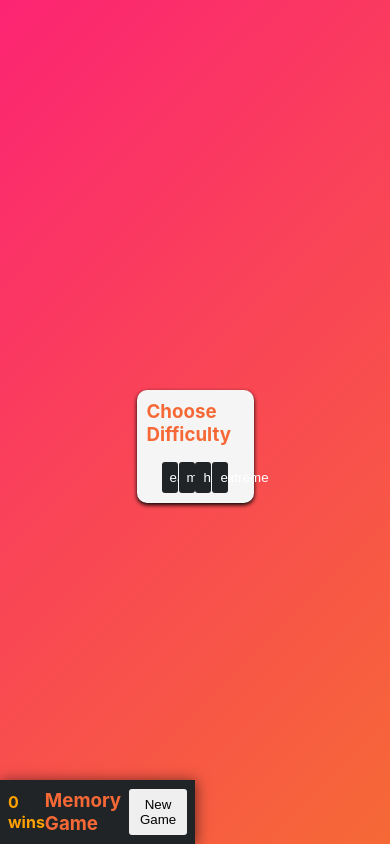
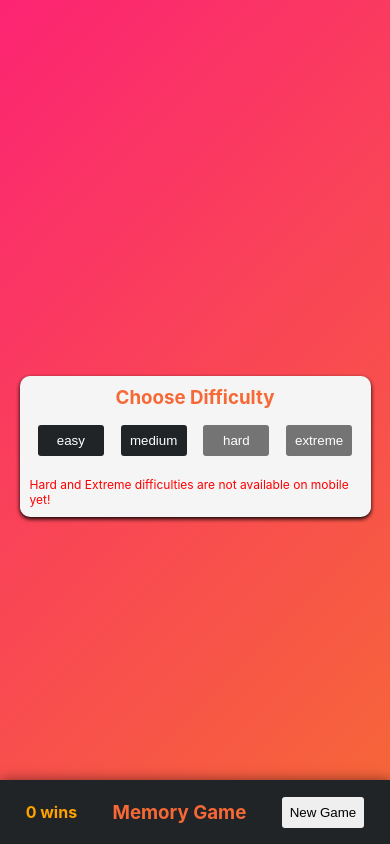
Before and after one commit to GiorgiUbiria/reactPWA, a React (Create React App) app: page / in a window 390 px wide. Built offline with nearby package versions, Linux system fonts and the light colour scheme.

Commit message:
Disabled the Hard and Extreme difficulties on mobile devices untill I find the way to place all the cards on the screen without problems. Fixed other mobile styles.

```diff
--- a/src/App.js
+++ b/src/App.js
@@ -3,6 +3,7 @@
 import Header from './components/Header';
 import DifficultyModal from './components/DifficultyModal';
 import shuffle from './utilities/shuffle';
+import useAppBadge from './hooks/useAppBadge';
 
 function App() {
   const [wins, setWins] = useState(0);
@@ -14,6 +15,7 @@
   const [showDifficultyModal, setShowDifficultyModal] = useState(true);
   const [timer, setTimer] = useState(60);
   const [gameOver, setGameOver] = useState(false);
+  const [screenWidth, setScreenWidth] = useState(window.innerWidth);
 
   const difficulties = useMemo(
     () => ({
@@ -24,6 +26,8 @@
     }),
     []
   );
+
+  const [setBadge, clearBadge] = useAppBadge();
 
   const handleClick = useCallback((card) => {
     if (gameOver) {
@@ -53,7 +57,8 @@
     setCards([]);
     setTimer(60);
     setGameOver(false);
-  }, [handleTurn]);
+    clearBadge();
+  }, [handleTurn, clearBadge]);
 
   const handleDifficultyChange = useCallback((newDifficulty) => {
     setDifficulty(newDifficulty);
@@ -125,8 +130,21 @@
       setWins((prevWins) => prevWins + 1);
       handleTurn();
       setCards((prevCards) => shuffle(prevCards.length));
+      setBadge();
     }
-  }, [cards, difficulty, handleTurn]);
+  }, [cards, difficulty, handleTurn, setBadge]);
+
+  useEffect(() => {
+    const handleResize = () => {
+      setScreenWidth(window.innerWidth);
+    };
+
+    window.addEventListener('resize', handleResize);
+
+    return () => {
+      window.removeEventListener('resize', handleResize);
+    };
+  }, []);
 
   return (
     <div className="main-body">
@@ -164,6 +182,7 @@
         <DifficultyModal
           difficulties={difficulties}
           onDifficultyChange={handleDifficultyChange}
+          screenWidth={screenWidth}
         />
       )}
     </div>
--- a/src/components/DifficultyModal.jsx
+++ b/src/components/DifficultyModal.jsx
@@ -1,23 +1,48 @@
-import React, { useMemo } from 'react';
+import React, { useMemo, useRef, useCallback } from 'react';
 
 const DifficultyModal = ({ difficulties, onDifficultyChange }) => {
+  const modalRef = useRef(null);
+
+  const handleButtonClick = useCallback(
+    (level) => {
+      if (window.innerWidth <= 720 && (level === 'hard' || level === 'extreme')) {
+        modalRef.current.classList.add('show-message');
+        setTimeout(() => {
+          modalRef.current.classList.remove('show-message');
+        }, 2000);
+      } else {
+        onDifficultyChange(level);
+      }
+    },
+    [onDifficultyChange]
+  );
+
   const difficultyButtons = useMemo(
     () =>
       Object.keys(difficulties).map((level) => (
-        <button key={level} onClick={() => onDifficultyChange(level)} className="difficulty-button">
+        <button
+          key={level}
+          onClick={() => handleButtonClick(level)}
+          className="difficulty-button"
+          disabled={window.innerWidth <= 720 && (level === 'hard' || level === 'extreme')}
+        >
           {level}
         </button>
       )),
-    [difficulties, onDifficultyChange]
+    [difficulties, handleButtonClick]
   );
 
   return (
-    <div className="modal">
+    <div className="modal" ref={modalRef}>
       <h3>Choose Difficulty</h3>
-      <div className="difficulty-buttons">{difficultyButtons}</div>
+      <div className="difficulty-buttons">
+        {difficultyButtons}
+      </div>
+      {window.innerWidth <= 720 && (
+        <p className="mobile-message">Hard and Extreme difficulties are not available on mobile yet!</p>
+      )}
     </div>
   );
 };
 
-
 export default DifficultyModal;
--- a/src/index.css
+++ b/src/index.css
@@ -103,13 +103,13 @@
   grid-template-columns: repeat(4, 1fr);
 }
 
-.grid.hard {
+.grid.hard,
+.grid.extreme {
   grid-template-columns: repeat(6, 1fr);
+  gap: 1rem;
+  margin: 3rem auto 1.5rem auto;
 }
 
-.grid.extreme {
-  grid-template-columns: repeat(6, 1fr);
-}
 
 /* ========= Card ========================= */
 .card {
@@ -189,6 +189,7 @@
   box-shadow: 0px 2px 4px black;
   border-radius: 10px;
   padding: 10px;
+  animation: var(--card-enter);
 }
 
 .difficulty-buttons {
@@ -207,6 +208,18 @@
 .difficulty-button:hover {
   scale: 1.1;
   transition: 0.1s;
+}
+
+.difficulty-button:disabled {
+  background-color: rgb(116, 116, 116);
+  pointer-events: none;
+}
+
+.mobile-message {
+  display: none;
+  font-size: 12px;
+  color: red;
+  margin-top: 5px;
 }
 
 /* ========= Timer ===================== */
@@ -248,21 +261,39 @@
 @media screen and (max-width: 720px) {
   body {
     align-items: center;
+    flex-direction: column;
   }
 
   header {
-    left: 0;
     bottom: 0;
     margin: auto;
+    width: 100%;
     position: fixed;
     border-radius: 0;
+    text-align: center;
+  }
+
+  .modal {
+    width: 90%;
+  }
+
+  .difficulty-buttons {
+    width: 100%;
   }
 
   .grid {
     margin: auto auto 3rem auto;
   }
 
+  .grid.easy {
+    grid-template-columns: repeat(4, 1fr);
+  }
+
   .card {
     width: var(--card-width-mobile);
   }
+
+  .mobile-message {
+    display: block;
+  }
 }
```
